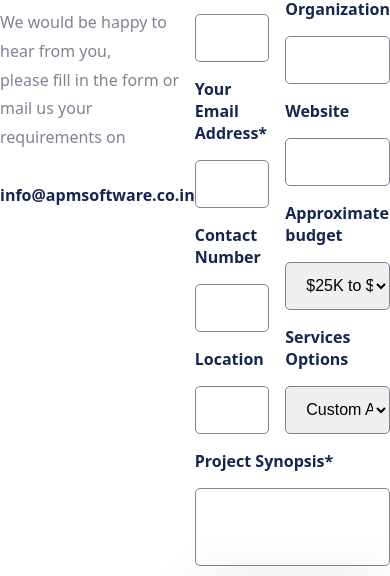
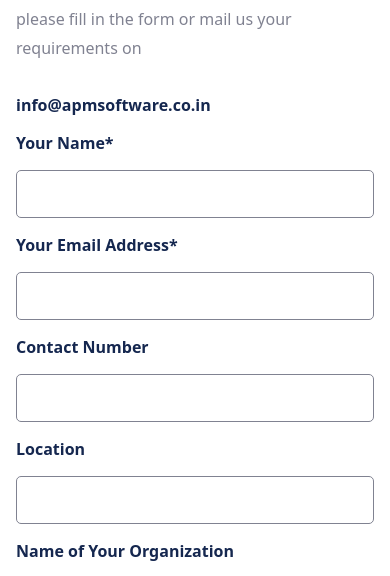
Before and after one commit to paranshu1234/apmsoftware, a Gatsby site: page /contact in a window 390 px wide. Shown: the part 221-797 px from the top of the page. Built offline with nearby package versions, Linux system fonts and the light colour scheme; Gatsby itself is replaced by a stand-in of ours.

Commit message:
responsive contact page

```diff
--- a/src/pages/contact.js
+++ b/src/pages/contact.js
@@ -11,7 +11,11 @@
   max-width: 1080px;
   margin: 0 auto;
   justify-content: space-between;
+  flex-wrap: wrap;
   padding: 2em 0;
+  @media screen and (max-width: 576px) {
+    padding: 0 1em;
+  }
 `
 
 const ContentContainer = styled.div``
@@ -21,12 +25,20 @@
   flex-direction: column;
   justify-content: center;
   align-items: center;
+  @media screen and (max-width: 576px) {
+    grid-template-columns: 1fr;
+    width: 100%;
+  }
 `
 
 const Form = styled.form`
   display: grid;
   column-gap: 1em;
   grid-template-columns: repeat(2, 1fr);
+  @media screen and (max-width: 576px) {
+    grid-template-columns: 1fr;
+    width: inherit;
+  }
 `
 
 const Heading = styled.h1`
@@ -55,6 +67,10 @@
   flex-direction: column;
   grid-column-start: 1;
   grid-column-end: 3;
+  @media screen and (max-width: 576px) {
+    grid-column-start: 1;
+    grid-column-end: 1;
+  }
 `
 
 const Label = styled.span`
@@ -103,6 +119,11 @@
   :focus {
     border-color: #9b59b6;
   }
+
+  @media screen and (max-width: 576px) {
+    grid-column-start: 1;
+    grid-column-end: 1;
+  }
 `
 
 const Button = styled.button`
@@ -124,6 +145,10 @@
 
   :hover {
     transform: translateY(-5px);
+  }
+  @media screen and (max-width: 576px) {
+    grid-column-start: 1;
+    grid-column-end: 1;
   }
 `
 
```
